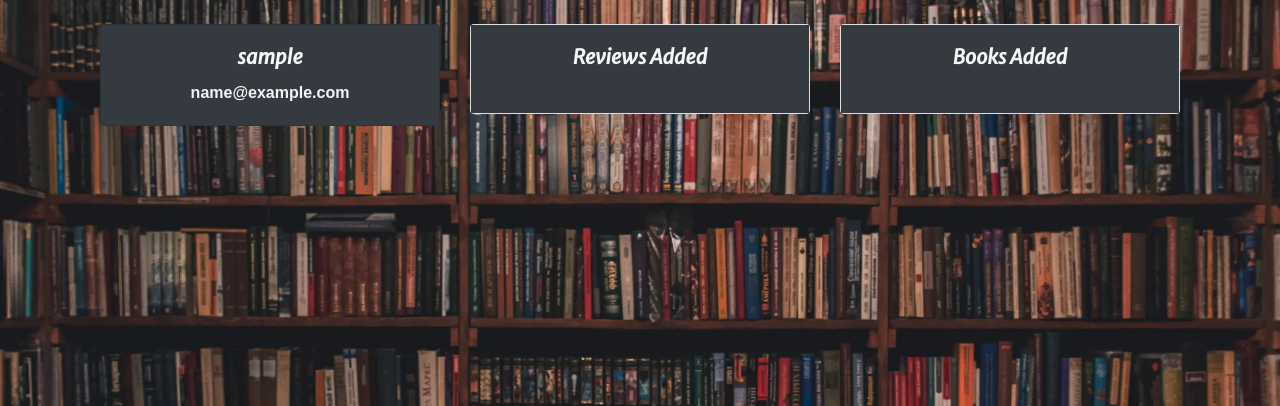
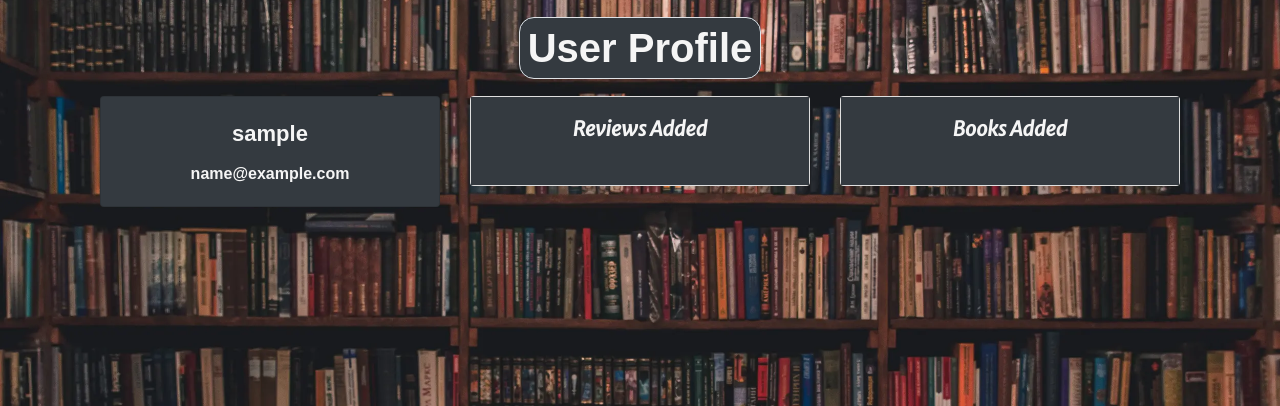
Before and after one commit to Craig-Hudson/online-book-review, a Flask app: a page that uses readersrealm/templates/profile.html in a window 1280 px wide. Shown: the part 56-462 px from the top of the page. Run offline with Flask 2, Linux system fonts and the light colour scheme; the visitor is signed in with stand-in values (Sample User, id 1); data comes from the database, SQL or seed files in the repository; data that the repository does not hold is empty.

Commit message:
FIX: skipped heading levels from wave report

```diff
--- a/readersrealm/static/css/style.css
+++ b/readersrealm/static/css/style.css
@@ -16,6 +16,11 @@ body {
     flex-direction: column;
     position: relative;
     background: url(../images/pexels-stanislav-kondratiev.webp) no-repeat center center / cover;
+}
+
+.larger-font {
+    font-size: 22px;
+    font-family: 'Merriweather Sans', sans-serif;
 }
 
 /* NAVIGATION */
@@ -154,7 +159,6 @@ footer {
     border-radius: 15px!important;
 }
 
-
 /* tablet media queries */
 
 @media screen and (max-width: 768px) {
--- a/readersrealm/templates/browse-books.html
+++ b/readersrealm/templates/browse-books.html
@@ -20,7 +20,7 @@
     <div class="modal-dialog" role="document">
         <div class="modal-content bg-dark text-white">
             <div class="modal-header">
-                <h5 class="modal-title" id="loginModalLabel">Login Required</h5>
+                <h2 class="modal-title" id="loginModalLabel">Login Required</h2>
                 <button type="button" class="close" data-dismiss="modal" aria-label="Close">
                     <span aria-hidden="true" class="text-white">&times;</span>
                 </button>
@@ -50,7 +50,7 @@
                 {% endif %}
 
                 <div class="card-body bg-dark border border-white">
-                    <h5 class="card-title text-center text-white">{{ book.title }}</h5>
+                    <h2 class="card-title text-center text-white larger-font">{{ book.title }}</h2>
                     <p class="card-text">
                         <strong>Description:</strong>
                         <button type="button" class="btn btn-link text-white pl-0" data-toggle="modal" data-target="#descriptionModal{{ book.id }}">
@@ -74,7 +74,7 @@
             <div class="modal-dialog" role="document">
                 <div class="modal-content bg-dark text-white">
                     <div class="modal-header">
-                        <h5 class="modal-title">Description</h5>
+                        <h3 class="modal-title larger-font">Description</h3>
                         <button type="button" class="close" data-dismiss="modal" aria-label="Close">
                             <span aria-hidden="true" class="text-white">&times;</span>
                         </button>
--- a/readersrealm/templates/contact.html
+++ b/readersrealm/templates/contact.html
@@ -31,7 +31,7 @@
             <div class="modal-dialog modal-dialog-centered" role="document">
                 <div class="modal-content bg-dark text-white border border-white">
                     <div class="modal-header">
-                        <h5 class="modal-title" id="successModalLabel">Thank You!</h5>
+                        <h2 class="modal-title" id="successModalLabel">Thank You!</h2>
                         <button id="closeModalButton" type="button" class="close" data-dismiss="modal" aria-label="Close">
                             <span aria-hidden="true" class="text-white">&times;</span>
                         </button>
--- a/readersrealm/templates/index.html
+++ b/readersrealm/templates/index.html
@@ -40,7 +40,7 @@
         <div class="modal-dialog" role="document">
             <div class="modal-content bg-dark text-white">
                 <div class="modal-header">
-                    <h5 class="modal-title">Description</h5>
+                    <h4 class="modal-title">Description</h4>
                     <button type="button" class="close" data-dismiss="modal" aria-label="Close">
                         <span aria-hidden="true" class="text-white">&times;</span>
                     </button>
--- a/readersrealm/templates/profile.html
+++ b/readersrealm/templates/profile.html
@@ -2,12 +2,13 @@
 
 {% block content %}
 <div class="container mt-4">
-    <div class="row">
+    <h1 class="text-center"><span class="bg-dark border rounded p-2">User Profile</span></h1>
+    <div class="row mt-4">
         <!-- User Info Column -->
         <div class="col-md-4">
             <div class="card bg-dark">
                 <div class="card-body">
-                    <h5 class="card-title text-center">{{ user.username }}</h5>
+                    <p class="card-title text-center larger-font"><strong>{{ user.username }}</strong></p>
                     <p class="card-text text-center"><strong>{{ user.email }}</strong></p>
                 </div>
             </div>
```
Also changed, not shown: readersrealm/templates/reviews.html (+4 -4 lines).
